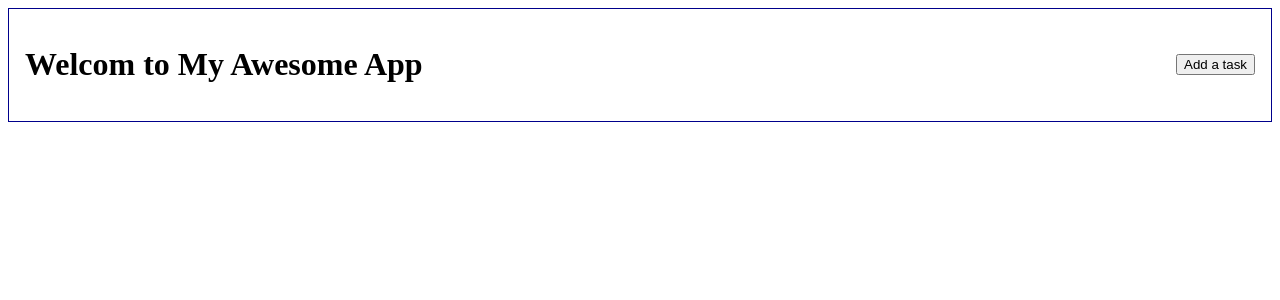
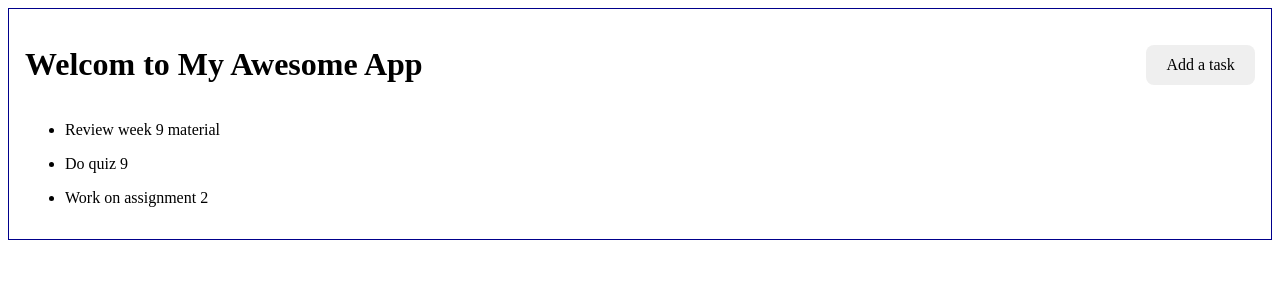
Before and after one commit to michellecong/CS5610, a React (Vite) app in the folder week9/my-react-app/: page / in a window 1280 px wide. Shown: the top 300 px of the page. Built offline with nearby package versions, Linux system fonts and the light colour scheme.

Commit message:
render a list of task in the app

```diff
--- a/week9/my-react-app/src/App.jsx
+++ b/week9/my-react-app/src/App.jsx
@@ -1,47 +1,35 @@
-// import { useState } from 'react'
-// import reactLogo from './assets/react.svg'
-// import viteLogo from '/vite.svg'
-// import './App.css'
-
-// function App() {
-//   const [count, setCount] = useState(0)
-
-//   return (
-//     <>
-//       <div>
-//         <a href="https://vite.dev" target="_blank">
-//           <img src={viteLogo} className="logo" alt="Vite logo" />
-//         </a>
-//         <a href="https://react.dev" target="_blank">
-//           <img src={reactLogo} className="logo react" alt="React logo" />
-//         </a>
-//       </div>
-//       <h1>Vite + React</h1>
-//       <div className="card">
-//         <button onClick={() => setCount((count) => count + 1)}>
-//           count is {count}
-//         </button>
-//         <p>
-//           Edit <code>src/App.jsx</code> and save to test HMR
-//         </p>
-//       </div>
-//       <p className="read-the-docs">
-//         Click on the Vite and React logos to learn more
-//       </p>
-//     </>
-//   )
-// }
-
-// export default App
-
 import React from "react";
 import Header from "./components/header";
-
+const tasks = [
+  {
+    id: 1,
+    title: "Review week 9 material",
+    date: "June 4th at 1 pm",
+  },
+  {
+    id: 2,
+    title: "Do quiz 9",
+    date: "June 4th at 6 pm",
+  },
+  {
+    id: 3,
+    title: "Work on assignment 2",
+    date: "June 5th at 8 am",
+  },
+];
 export default function App() {
   const appName = "My Awesome App";
+
   return (
     <div className="App-container">
       <Header myAppName={appName} />
+      <ul>
+        {tasks.map((task) => (
+          <li>
+            <p>{task.title}</p>
+          </li>
+        ))}
+      </ul>
     </div>
   );
 }
--- a/week9/my-react-app/src/index.css
+++ b/week9/my-react-app/src/index.css
@@ -79,3 +79,14 @@ button:focus-visible {
   align-items: center;
   justify-content: space-between;
 }
+
+button {
+  border-radius: 8px;
+  border: 1px solid transparent;
+  padding: 0.6em 1.2em;
+  font-size: 1em;
+  font-weight: 500;
+  font-family: inherit;
+  cursor: pointer;
+  transition: border-color 0.25s;
+}
```
